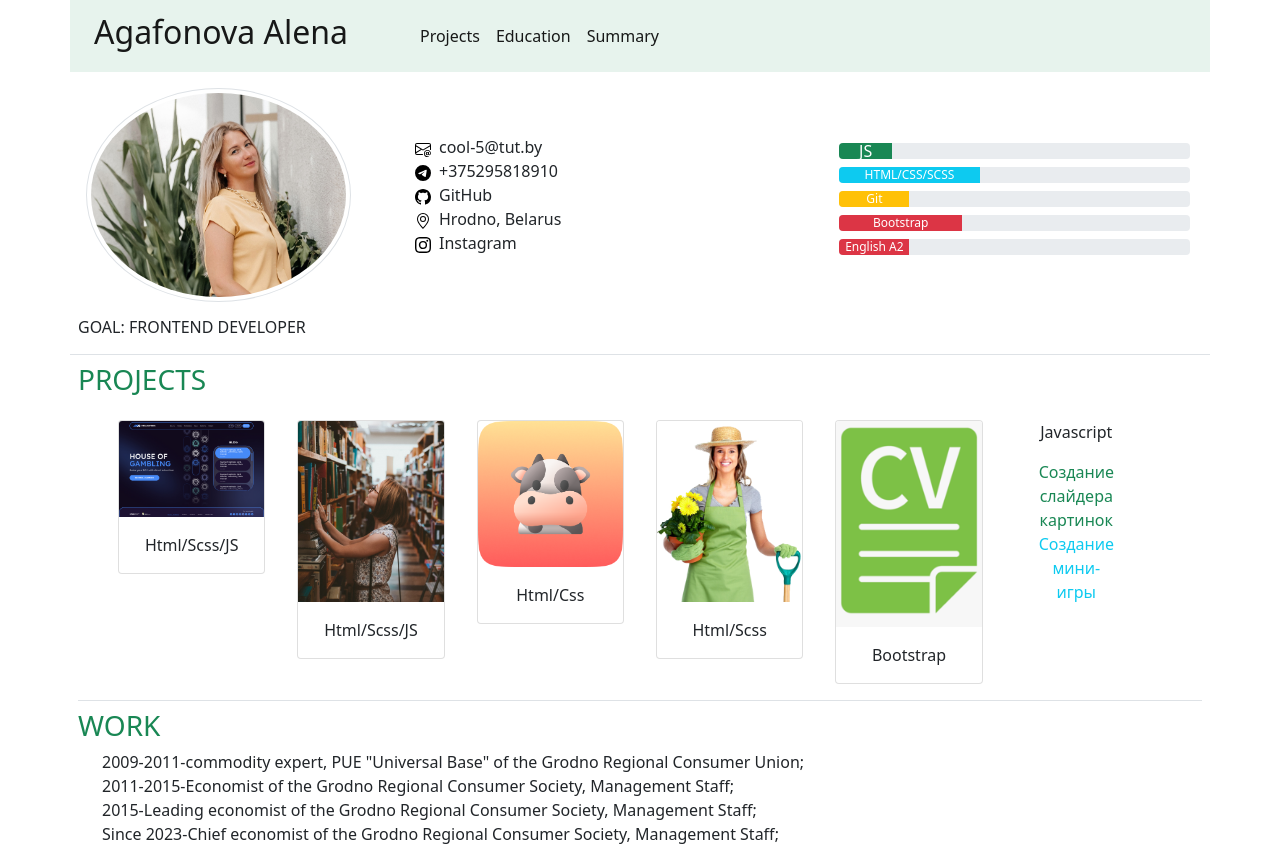
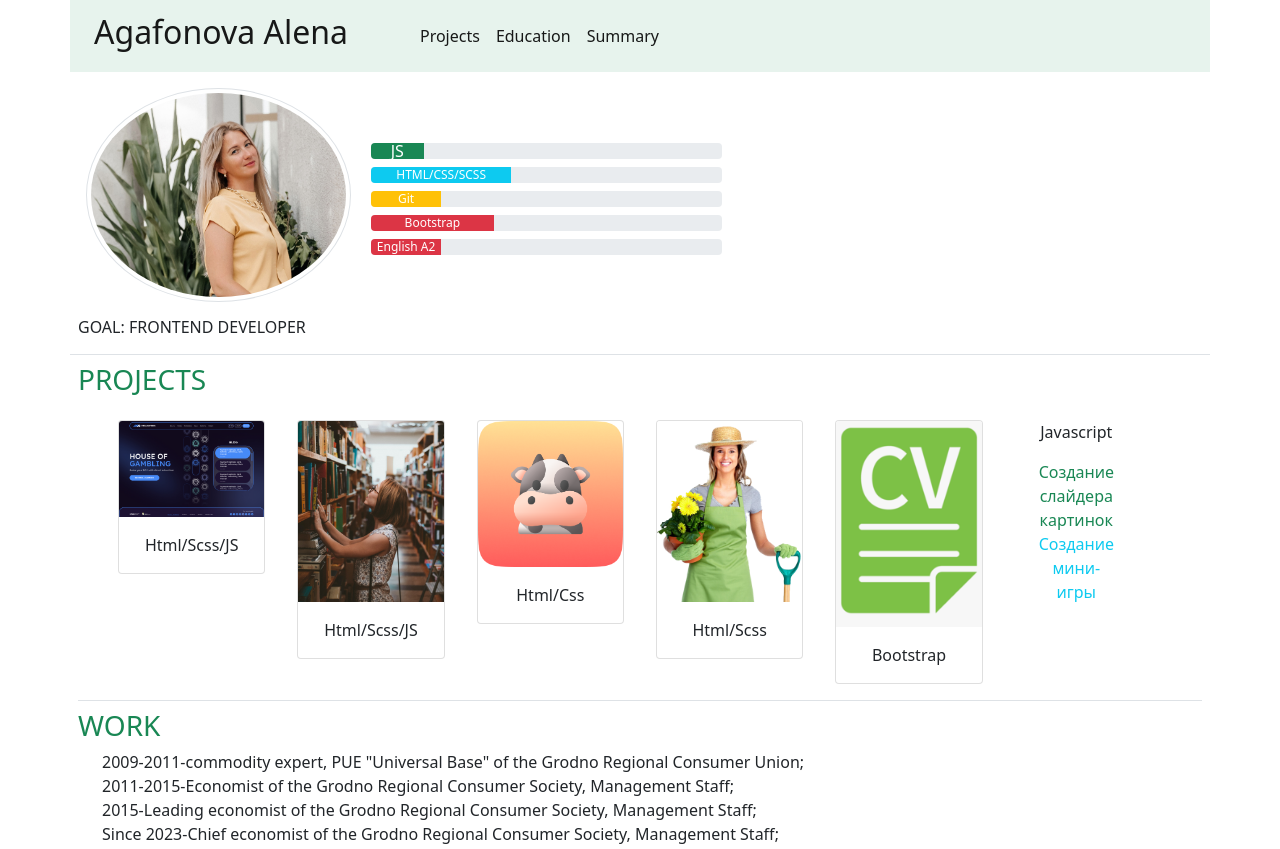
Before and after one commit to Alena3112/project, a plain HTML site: page index.html in a window 1280 px wide. Shown: the top 849 px of the page. Drawn offline with nearby package versions, Linux system fonts and the light colour scheme; a web font is replaced by a local one.

Commit message:
fixed:delete contact

```diff
--- a/index.html
+++ b/index.html
@@ -62,31 +62,7 @@
                                     class="img-thumbnail rounded-circle float-start img-fluid ">
                             </div>
 
-                            <div class="profile-text col-8  col-sm-7 col-md-5 px-sm-5">
-                                <div class="wrap-contacts  w-xs-auto w-sm-25">
-                                    <ul class="contact-list container-fluid navbar-nav dropdown">
-                                        <li class="fs-6 fs-sm-3" id="email"><img src="assets/envelope-at.svg"
-                                                alt="email" class=" float-left img-fluid px-2"><a
-                                                class="text-decoration-none link-dark"
-                                                href="mailto:cool-5@tut.by">cool-5@tut.by</a></li>
-                                        <li class="fs-6 fs-sm-3" id="viber"><img src="assets/telegram.svg" alt="viber"
-                                                class="w-1 float-left img-fluid px-2">+375295818910</li>
-                                        <li class="fs-6 fs-sm-3" id="gh"><img src="assets/github.svg" alt="viber"
-                                                class="w-1 float-left img-fluid px-2"><a
-                                                class="text-decoration-none link-dark"
-                                                href="https://github.com/Alena3112" target="_blank">GitHub</a>
-                                        </li>
-                                        <li class="fs-6 fs-sm-3" id="location"><img src="assets/geo-alt.svg" alt="viber"
-                                                class="w-1 float-left img-fluid px-2">Hrodno, Belarus</li>
-                                        <li class="fs-6 fs-sm-3" id="instagram"><img src="assets/instagram.svg"
-                                                alt="viber" class="w-1 float-left img-fluid px-2"><a
-                                                class="text-decoration-none link-dark"
-                                                href="https://www.instagram.com/alena_alena3112"
-                                                target="_blank">Instagram</a>
-                                        </li>
-                                    </ul>
-                                </div>
-                            </div>
+
                             <div class="section-title col-xs-12 col-sm-12 col-md-4 px-sm-12 mt-3 mt-sm-0" id="skills">
                                 <div class="progress mt-2">
                                     <div class="progress-bar bg-success fs-6" role="progressbar" style="width: 15%"
```
